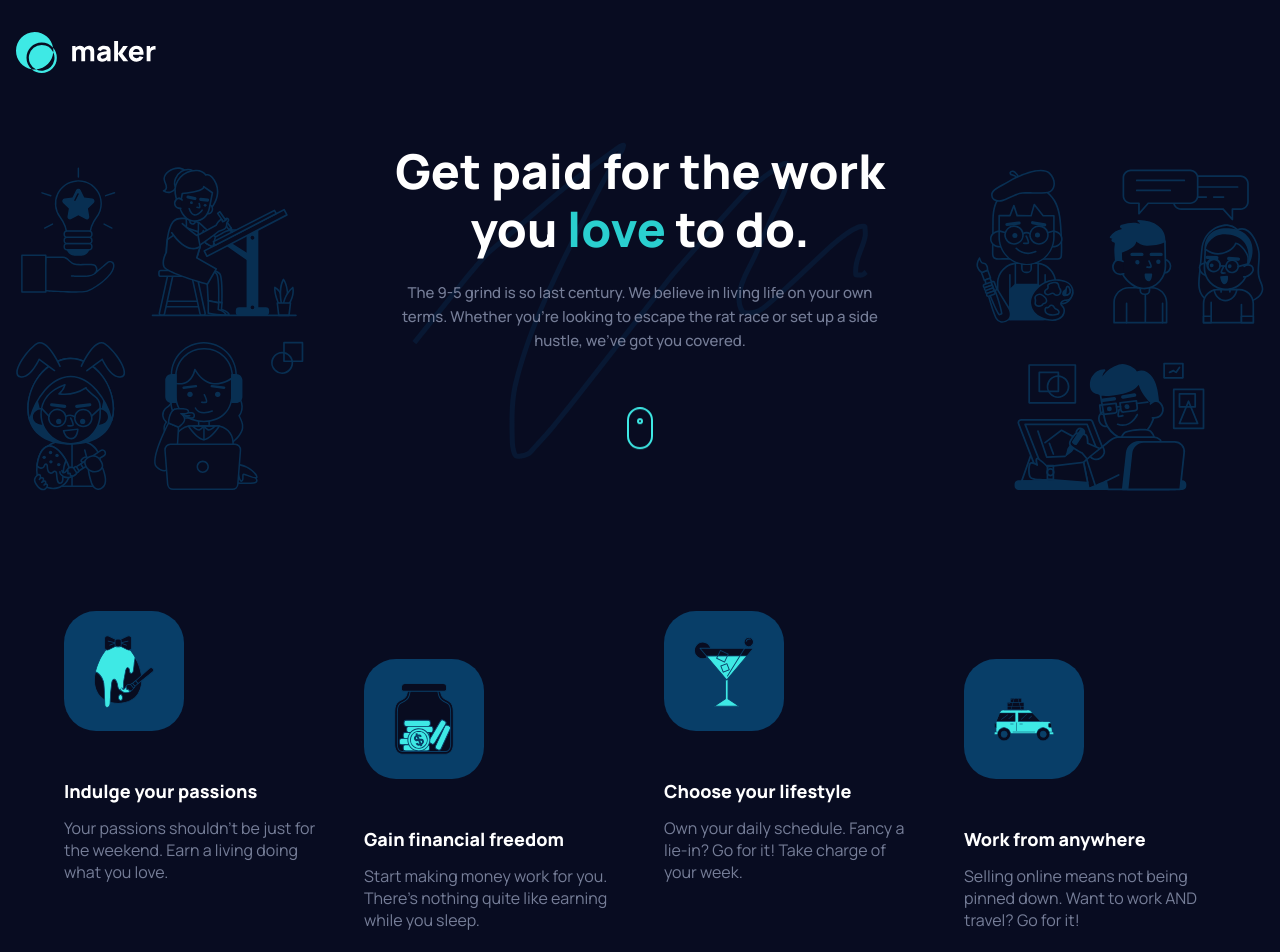
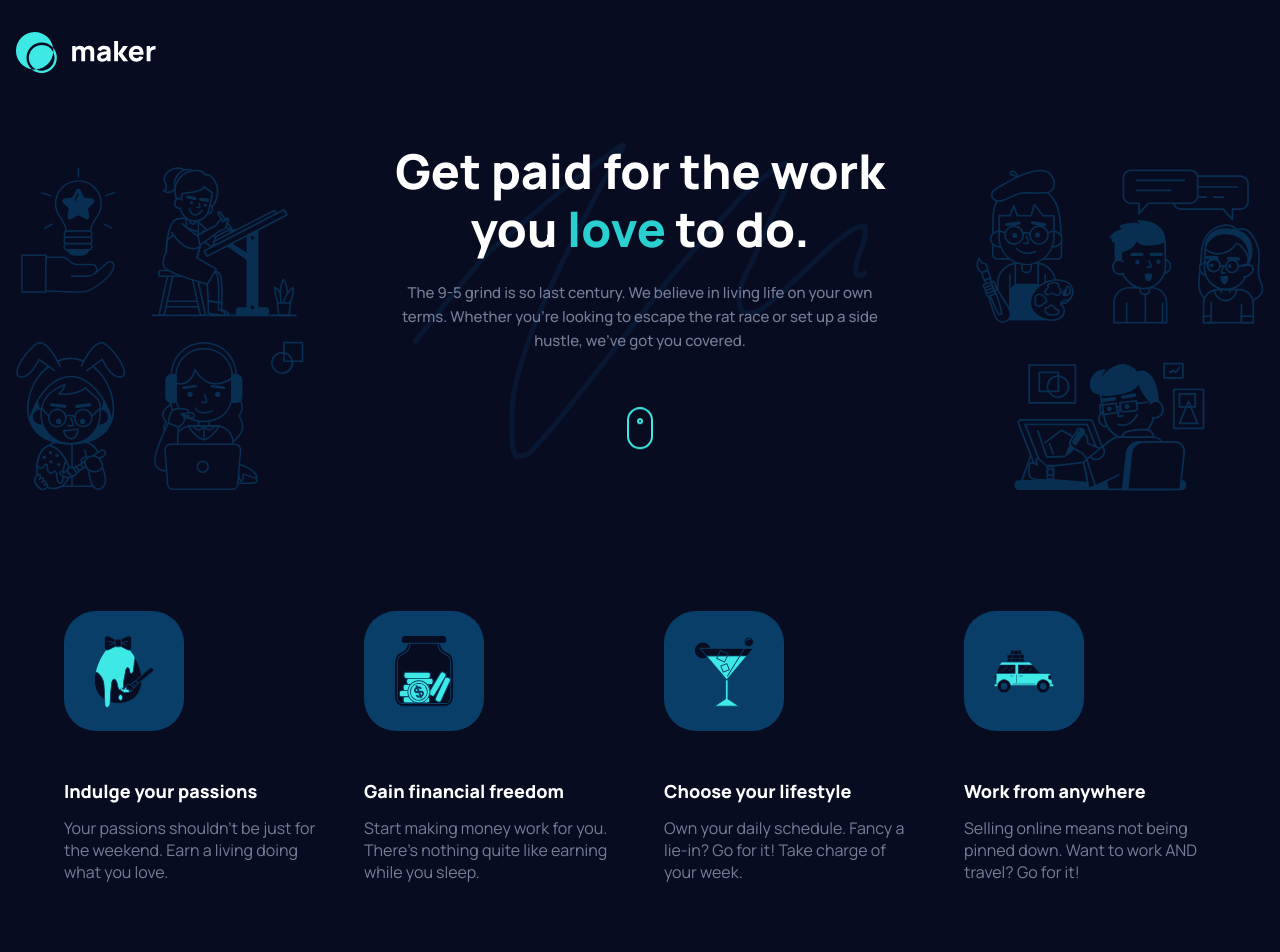
Before and after one commit to marwinfb/fem-challenge-maker-pre-launch-landing-page, a React (Vite) app: page / in a window 1280 px wide. Shown: the top 952 px of the page. Built offline with nearby package versions, Linux system fonts and the light colour scheme.

Commit message:
Replace pricing cards with UL and LI

```diff
--- a/src/components/base/FeatureItem.jsx
+++ b/src/components/base/FeatureItem.jsx
@@ -2,6 +2,7 @@
 
 const FeatureItem = ({ feature }) => {
   return (
+    <li>
       <article key={feature.id} className="flex-1 text-center flex flex-col sm:flex-row lg:flex-col sm:gap-12 items-center lg:items-start md:odd:px-12 lg:odd:px-0 lg:even:pt-12">
         <div className="size-30 px-7.5 py-6.25 rounded-4xl inline-flex items-center justify-center bg-secondary-blue-800">
           <img src={feature.images} alt={feature.title} width={feature.imgWidth} height="auto" />
@@ -11,6 +12,7 @@
           <p className="mt-3">{feature.description}</p>
         </div>
       </article>
+    </li>
   );
 };
 
--- a/src/components/sections/Feature.jsx
+++ b/src/components/sections/Feature.jsx
@@ -39,11 +39,11 @@
 const Feature = () => {
   return (
     <section className="my-20 lg:my-30 md:max-w-3xl lg:max-w-6xl mx-auto">
-      <div className="flex flex-col lg:flex-row gap-12">
+      <ul className="flex flex-col lg:flex-row gap-12">
         {features.map((feature) => (
           <FeatureItem key={feature.id} feature={feature} />
         ))}
-      </div>
+      </ul>
     </section>
   );
 };
```
Lines whose indentation alone changed are shown as unchanged.
